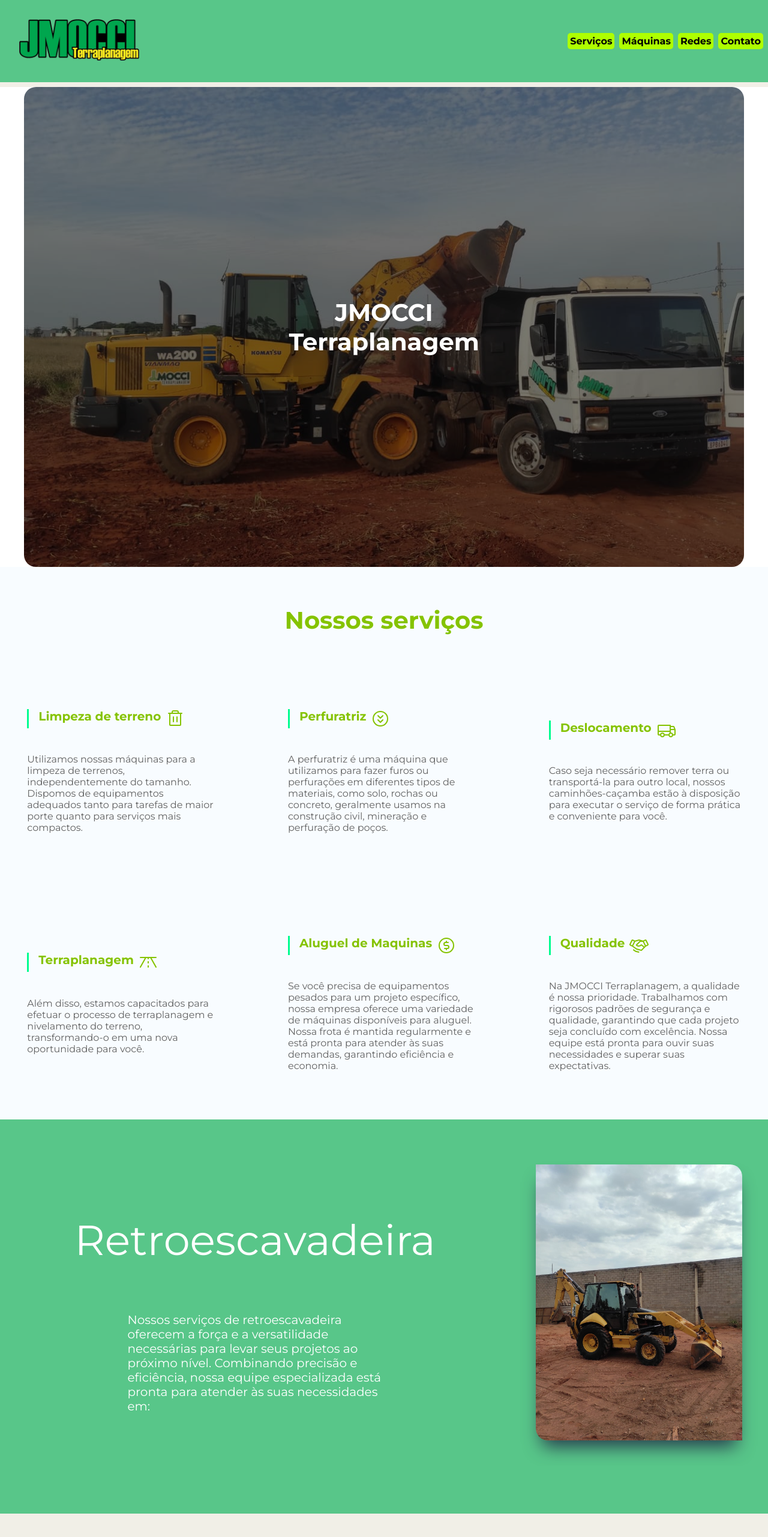
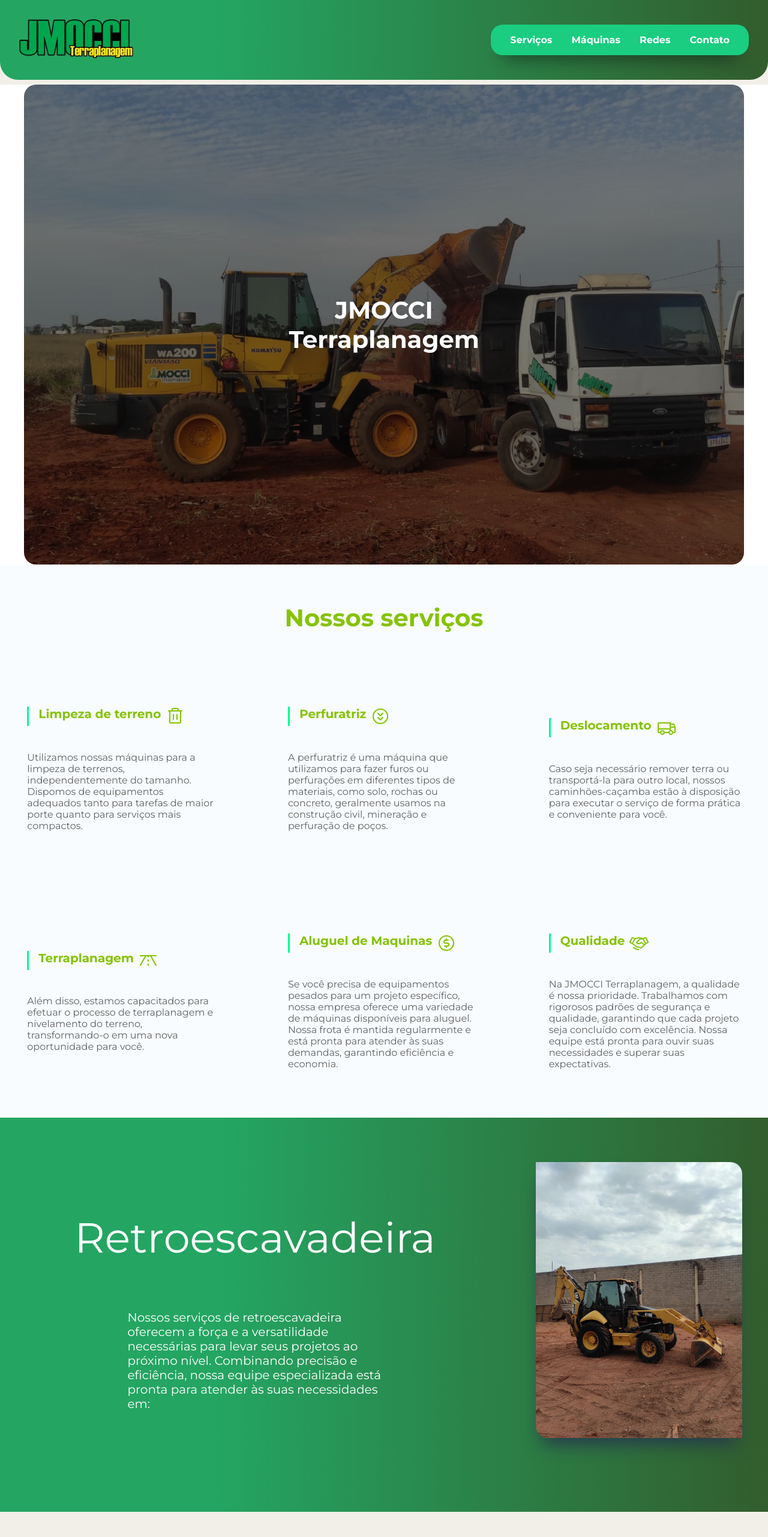
Before and after one commit to AlmirJrDev/JMOCCITERRAPLANAGEM, a React (Vite) app: page / in a window 1280 px wide. Shown: the top 2562 px of the page at 60% size. Built offline with nearby package versions, Linux system fonts and the light colour scheme.

Commit message:
new visual header

```diff
--- a/package.json
+++ b/package.json
@@ -11,6 +11,7 @@
   },
   "dependencies": {
     "@emailjs/browser": "^3.11.0",
+    "@lordicon/react": "^1.2.0",
     "@phosphor-icons/react": "^2.0.10",
     "@types/styled-components": "^5.1.26",
     "keen-slider": "^6.8.6",
--- a/src/components/Contact/style.ts
+++ b/src/components/Contact/style.ts
@@ -6,7 +6,22 @@
 
 export const ContainerContact = styled.section<ContainerProps>`
 padding: 5rem 0;
-background: #58C689;
+background: linear-gradient(91deg,#58c689,#24a562,#24a562,#345427);
+  background-size: 240% 240%;
+  animation: gradient-animation 12s ease infinite;
+
+
+@keyframes gradient-animation {
+  0% {
+    background-position: 0% 50%;
+  }
+  50% {
+    background-position: 100% 50%;
+  }
+  100% {
+    background-position: 0% 50%;
+  }
+}
   display: flex;
   align-items: center;
   justify-content: space-between;
--- a/src/components/Header/index.tsx
+++ b/src/components/Header/index.tsx
@@ -8,14 +8,14 @@
         <img src={Logo} alt="" />
       </DivImg>
       <UlGroup>
-      <ul>
 
-       <li><a href="#service">Serviços</a></li>
-       <li><a href="#machine">Máquinas</a></li>
-        <li><a href="#medias">Redes</a></li>
-        <li><a href="#contato">Contato</a></li>
-      </ul>
+        <a href="#service">Serviços</a>
+        <a href="#machine">Máquinas</a>
+        <a href="#medias">Redes</a>
+        <a href="#contato">Contato</a>
+
       </UlGroup>
+
     </HeaderDiv>
   )
 }
--- a/src/components/Header/style.ts
+++ b/src/components/Header/style.ts
@@ -1,7 +1,31 @@
 import { styled } from "styled-components";
 
+// $emerald-400: #58c689;
+// $emerald-500: #24a562;
+// $emerald-600: #16854d;
+// $emerald-700: #126a40;
+
 export const HeaderDiv = styled.header`
-  background: #58c689;
+  background: rgb(88,198,137);
+  border-bottom-left-radius: 30px;
+  border-bottom-right-radius: 30px;
+  background: linear-gradient(91deg,#58c689,#24a562,#24a562,#345427);
+  background-size: 240% 240%;
+  animation: gradient-animation 12s ease infinite;
+
+
+@keyframes gradient-animation {
+  0% {
+    background-position: 0% 50%;
+  }
+  50% {
+    background-position: 100% 50%;
+  }
+  100% {
+    background-position: 0% 50%;
+  }
+}
+
 display: flex;
 align-items: center;
 justify-content: space-between;
@@ -36,16 +60,14 @@
     border-radius: 5px;
 
     transition: 0.2s ease-in-out;
-    background: #aeff00;
-    padding: 0.25rem;
-    margin-right: 0.5rem;
+
+
 
 
     &:hover{
 
       color: #fff;
 
-    background: #58c6;
     }
 
   }
@@ -63,7 +85,7 @@
 
 img{
     margin: 2rem;
-    width: 200px;
+    width: 190px;
   }
   @media (max-width: 700px) {
 
@@ -74,9 +96,36 @@
 
 
   }
-
-
 `
 export const UlGroup = styled.div`
 
+background: #1acd81;
+box-shadow: rgb(1, 1, 17) 0px 20px 30px -20px;
+ padding: 1rem;
+border-radius: 20px;
+ margin-right: 2rem;
+
+
+a{
+
+
+  color: white;
+  margin: 1rem 1rem;
+  text-decoration: none;
+  font-weight: bold;
+
+}
+ @media (max-width: 700px) {
+
+  display: flex;
+      align-items: center;
+      justify-content: center;
+      flex-direction: row;
+    margin: 0 auto;
+    padding:  0;
+    margin-bottom: 1rem;
+    width: 93%;
+
+
+  }
 `
--- a/src/components/Medias/style.ts
+++ b/src/components/Medias/style.ts
@@ -8,6 +8,7 @@
   display: flex;
   justify-content: center;
   align-items: center;
+
 
   opacity: ${({ isVisible }) => (isVisible ? 1 : 0)};
   transition: opacity 1s ease-in-out;
--- a/src/components/Tools/style.ts
+++ b/src/components/Tools/style.ts
@@ -6,7 +6,23 @@
 
 export const ContainerTools = styled.section`
   display: flex;
-  background: #58c689;
+  background: rgb(88,198,137);
+  background: linear-gradient(91deg,#58c689,#24a562,#24a562,#345427);
+  background-size: 240% 240%;
+  animation: gradient-animation 12s ease infinite;
+
+
+@keyframes gradient-animation {
+  0% {
+    background-position: 0% 50%;
+  }
+  50% {
+    background-position: 100% 50%;
+  }
+  100% {
+    background-position: 0% 50%;
+  }
+}
 
   @media (max-width: 375px) {
     display: flex;
```
Also changed, not shown: src/components/Service/index.tsx (+7 -1 lines), 1 other file (tests, documents, lock files or other folders).
